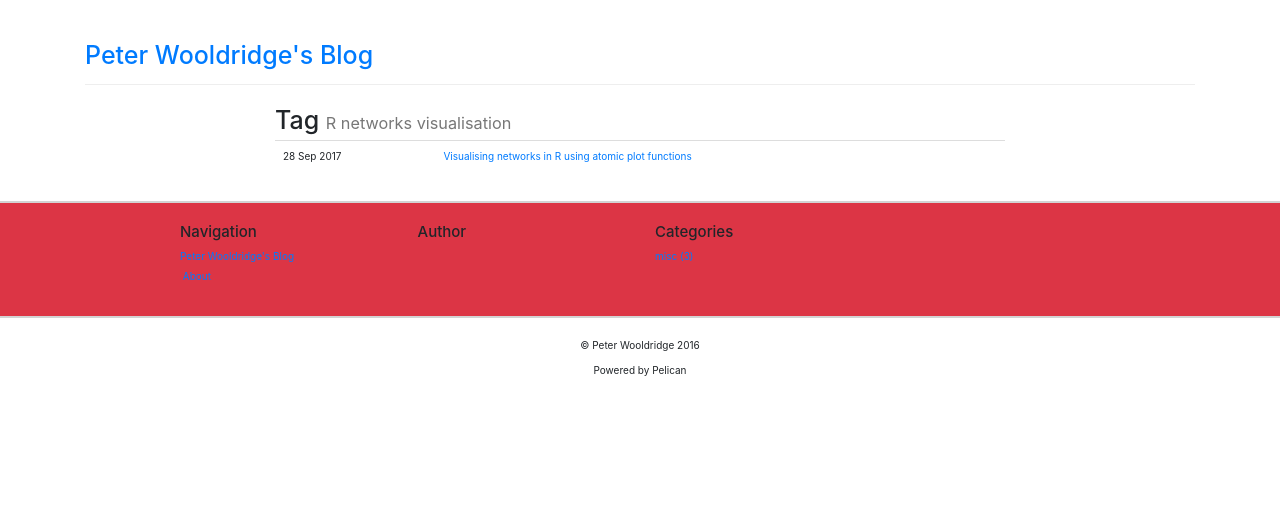
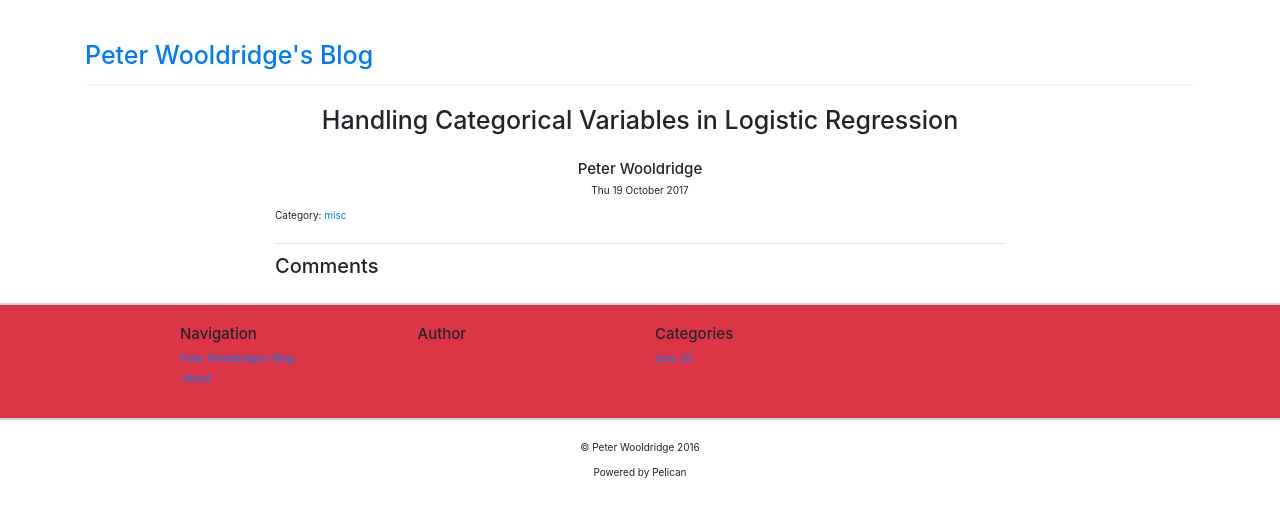
Before and after one commit to pwwooldridge/pwwooldridge.github.io, a plain HTML site: page drafts/handling-categorical-variables-in-logistic-regression.html in a window 1280 px wide. Drawn offline with nearby package versions, Linux system fonts and the light colour scheme; some icons are missing.

Commit message:
Update documentation

```diff
--- a/tag/r-networks-visualisation.html
+++ b/drafts/handling-categorical-variables-in-logistic-regression.html
@@ -2,8 +2,8 @@
 <html lang="en">
 <head>
 	<meta charset="utf-8">
-	<title>R networks visualisation — Peter Wooldridge's Blog</title>
-	<meta name="description" content="All posts which refer to tag R networks visualisation">
+	<title>Handling Categorical Variables in Logistic Regression — Peter Wooldridge's Blog</title>
+	<meta name="description" content="Title: Handling Categorical Variables in Logistic Regression; Date: 2017-10-19; Author: Peter Wooldridge">
 	<meta name="author" content="Peter Wooldridge">
 	<meta name="viewport" content="width=device-width, initial-scale=1.0">
 	<!-- Le HTML5 shim, for IE6-8 support of HTML elements -->
@@ -24,15 +24,24 @@
 			<br>	</div>
 	<div class="row">
 		<div class="col-md-8 col-md-offset-2">
-<h1>Tag <small>R networks visualisation</small></h1>
-<table class="table">
-    <tbody>
-        <tr>
-        <td>28 Sep 2017</td>
-        <td><a href='/building-heatmaps-in-r-using-atomic-plot-functions.html'>Visualising networks in R using atomic plot functions</a></td>
-        </tr>
-    </tbody>
-</table>
+<div class="article" itemscope itemtype="http://schema.org/BlogPosting">
+	<div class="text-center article-header">
+		<h1 itemprop="name headline" class="article-title">Handling Categorical Variables in Logistic Regression</h1>
+		<span itemprop="author" itemscope itemtype="http://schema.org/Person">
+			<h4 itemprop="name">Peter Wooldridge</h4>
+		</span>
+		<time datetime="2017-10-19T15:50:00+01:00" itemprop="datePublished">Thu 19 October 2017</time>
+	</div>
+	<div>
+		Category:
+		<span itemprop="articleSection">
+			<a href="/category/misc.html" rel="category">misc</a>
+		</span>
+	</div>
+	<div itemprop="articleBody" class="article-body"></div>
+	<hr>
+	<h2>Comments</h2>
+</div>
 		</div>
 	</div> 	<!-- <hr> -->
 </div> <!-- /container -->
@@ -56,7 +65,7 @@
 					<div class="col-md-3">
 						<h4>Categories</h4>
 						<ul class="list-unstyled my-list-style">
-							<li><a href="/category/misc.html">misc (3)</a></li>
+							<li><a href="/category/misc.html">misc (2)</a></li>
 						</ul>
 					</div>
 				</div>
```
Also changed, not shown: archives.html (+1 -5 lines), author/peter-wooldridge.html (+1 -19 lines), building-heatmaps-in-r-using-atomic-plot-functions.html (+1 -1 lines), categories.html (+1 -1 lines), category/misc.html (+1 -5 lines), drafts/learning-to-rank.html (+1 -1 lines), index.html (+1 -19 lines), linear-regression.html (+1 -1 lines), pages/about.html (+1 -1 lines), tag/linear-models.html (+1 -1 lines), tag/machine-learning.html (+1 -1 lines), tag/r.html (+1 -1 lines), tags.html (+1 -1 lines).
